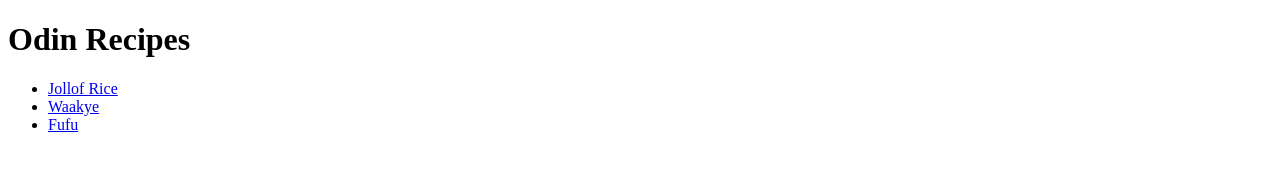
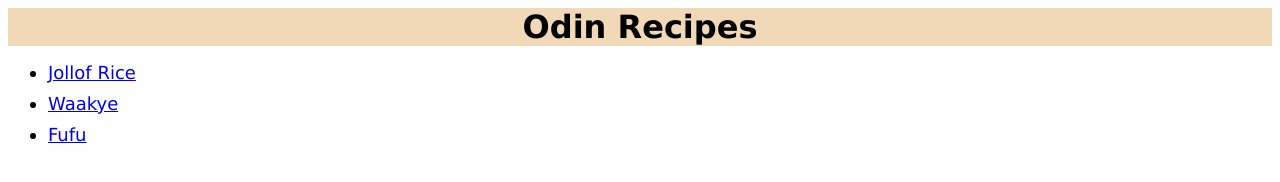
Before and after one commit to SoloGudLyf/odin-recipes, a plain HTML site: page index.html in a window 1280 px wide. Drawn offline with Linux system fonts and the light colour scheme.

Commit message:
feat: add styles to home page
to enhance readability of heading and nav links

```diff
--- a/index.html
+++ b/index.html
@@ -4,6 +4,7 @@
     <meta charset="UTF-8" />
     <meta name="viewport" content="width=device-width, initial-scale=1.0" />
     <title>Odin Recipes</title>
+    <link rel="stylesheet" href="style.css">
   </head>
   <body>
     <h1>Odin Recipes</h1>
--- /dev/null
+++ b/style.css
@@ -0,0 +1,15 @@
+* {
+  font-family: Verdana, Geneva, Tahoma, sans-serif;
+  box-sizing: border-box;
+}
+
+h1 {
+  background-color: rgb(241, 216, 182);
+  margin: 0 auto;
+  text-align: center;
+}
+
+li {
+  padding-bottom: 10px;
+  font-size: 18px;
+}
```
